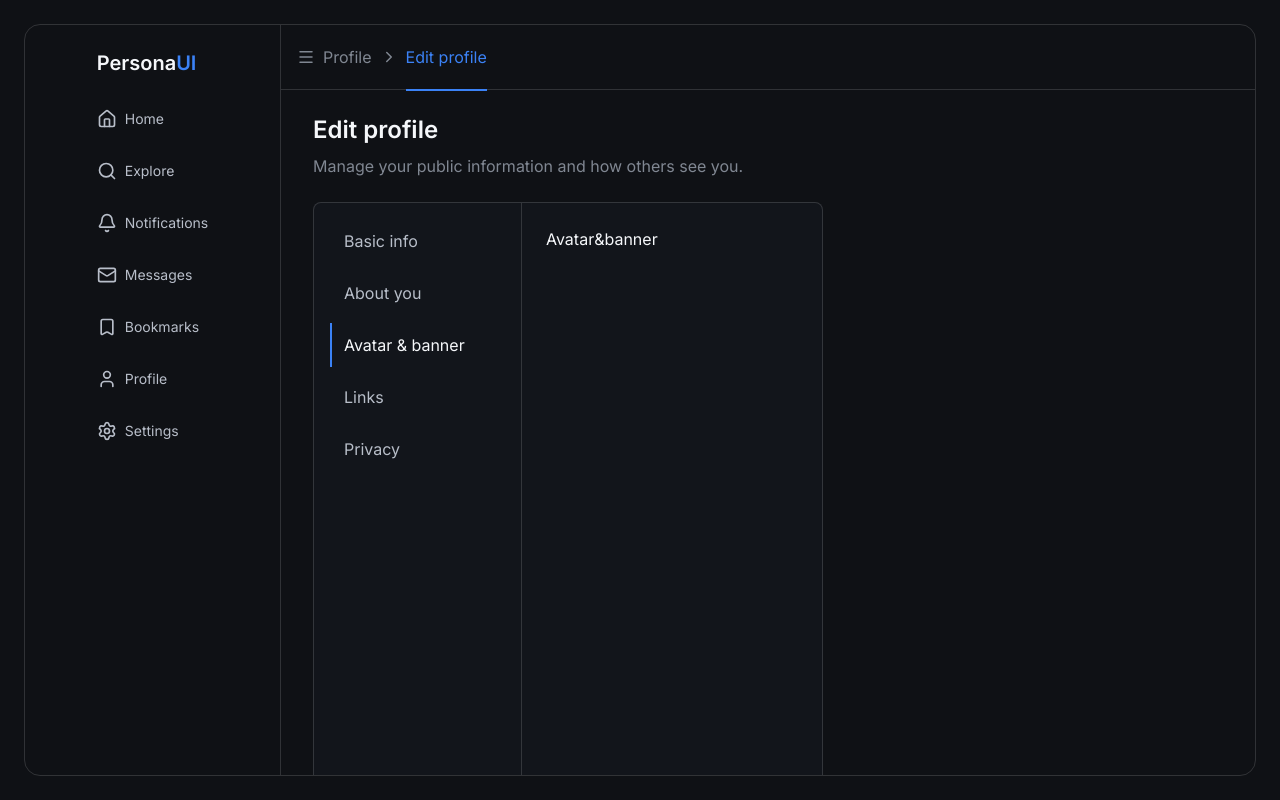
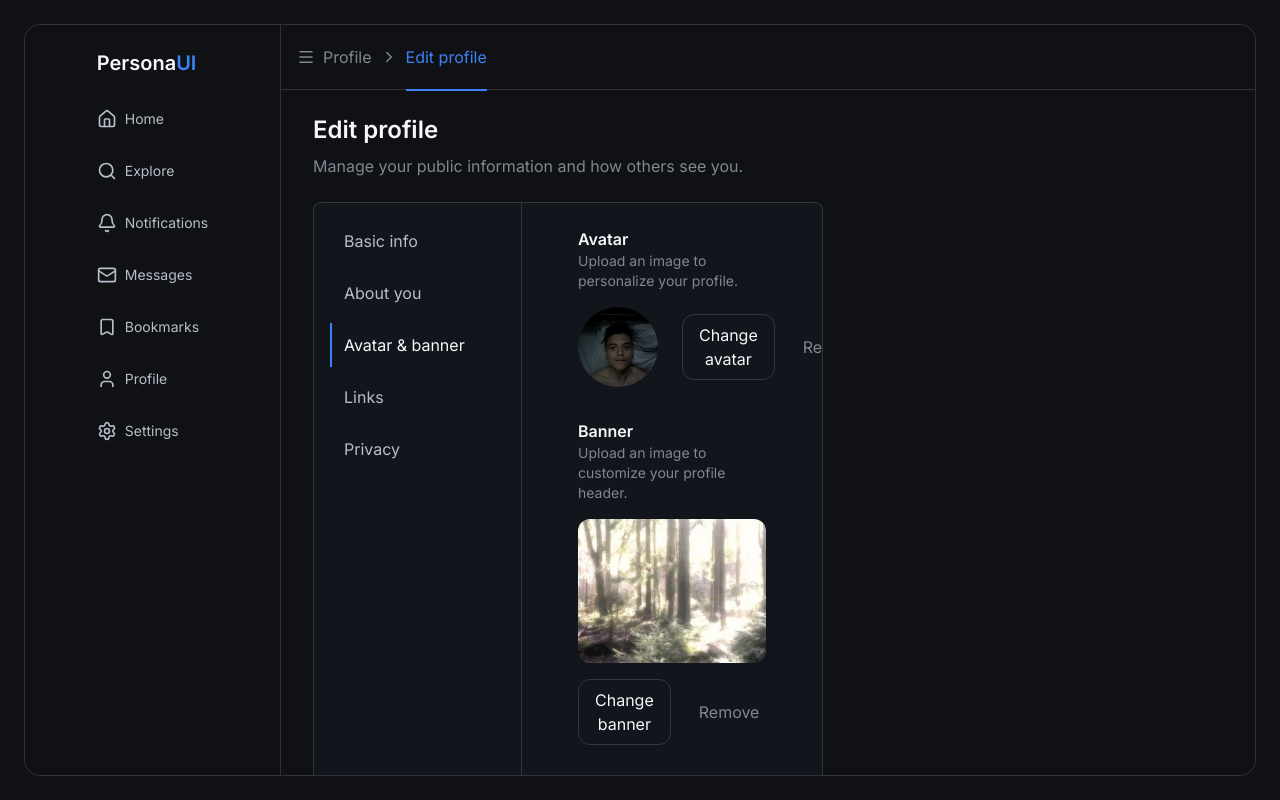
Before and after one commit to holydynamited/Personaui, a React (Vite) app: page /profile/edit in a window 1280 px wide. Both pictures are taken after a click on the button "Avatar & banner". Built offline with nearby package versions, Linux system fonts and the light colour scheme.

Commit message:
feat: add reusable profile media components and editors

```diff
--- /dev/null
+++ b/src/components/media/ProfileAvatar.tsx
@@ -0,0 +1,36 @@
+
+
+type AvatarSize = "sm" | "md" | "lg" | "xl";
+
+type Props = {
+  src: string;
+  alt?: string;
+  size?: AvatarSize;
+  className?: string;
+};
+
+const sizes: Record<AvatarSize, string> = {
+  sm: "size-8",
+  md: "size-12",
+  lg: "size-20",
+  xl: "size-48",
+};
+
+export default function ProfileAvatar({
+  src,
+  alt = "Profile avatar",
+  size = "md",
+  className = "",
+}: Props) {
+  return (
+    <img
+      src={src}
+      alt={alt}
+      className={`
+        ${sizes[size]}
+        shrink-0 rounded-full object-cover
+        ${className}
+      `}
+    />
+  );
+}
--- /dev/null
+++ b/src/components/media/ProfileBanner.tsx
@@ -0,0 +1,34 @@
+type BannerSize = "sm" | "md" | "lg";
+
+type Props = {
+  src: string;
+  alt?: string;
+  size?: BannerSize;
+  className?: string;
+};
+
+const sizes: Record<BannerSize, string> = {
+  sm: "h-24",
+  md: "h-36",
+  lg: "h-48",
+};
+
+export default function ProfileBanner({
+  src,
+  alt = "Profile banner",
+  size = "lg",
+  className = "",
+}: Props) {
+  return (
+    <img
+      src={src}
+      alt={alt}
+      className={`
+        w-full
+        ${sizes[size]}
+        object-cover
+        ${className}
+      `}
+    />
+  );
+}
--- /dev/null
+++ b/src/features/profile/components/edit-profile/media/AvatarEditor.tsx
@@ -0,0 +1,52 @@
+import Avatar from "@/components/media/ProfileAvatar";
+
+type Props = {
+  avatarSrc: string;
+};
+
+export default function AvatarEditor({ avatarSrc }: Props) {
+  return (
+    <div className="flex w-full flex-col gap-4">
+      <div>
+        <p className="text-body font-semibold text-primary">Avatar</p>
+        <p className="text-small text-muted">
+          Upload an image to personalize your profile.
+        </p>
+      </div>
+
+      <div className="flex items-center gap-6">
+        <Avatar src={avatarSrc} size="lg" />
+
+        <div className="flex gap-3">
+          <button
+            type="button"
+            className="
+              rounded-md
+              border border-border-strong
+              px-4 py-2
+              text-small text-primary
+              transition-colors
+              hover:bg-sidebar-hover
+            "
+          >
+            Change avatar
+          </button>
+
+          <button
+            type="button"
+            className="
+              rounded-md
+              px-4 py-2
+              text-small text-muted
+              transition-colors
+              hover:bg-sidebar-hover
+              hover:text-primary
+            "
+          >
+            Remove
+          </button>
+        </div>
+      </div>
+    </div>
+  );
+}
--- /dev/null
+++ b/src/features/profile/components/edit-profile/media/BannerEditor.tsx
@@ -0,0 +1,56 @@
+import Banner from "@/components/media/ProfileBanner";
+
+type Props = {
+  bannerSrc: string;
+};
+
+export default function BannerEditor({ bannerSrc }: Props) {
+  return (
+    <div className="flex w-full flex-col gap-4">
+      <div>
+        <p className="text-body font-semibold text-primary">Banner</p>
+        <p className="text-small text-muted">
+          Upload an image to customize your profile header.
+        </p>
+      </div>
+
+      <div className="flex flex-col gap-4">
+        <Banner
+          src={bannerSrc}
+          size="md"
+          className="rounded-md"
+        />
+
+        <div className="flex gap-3">
+          <button
+            type="button"
+            className="
+              rounded-md
+              border border-border-strong
+              px-4 py-2
+              text-small text-primary
+              transition-colors
+              hover:bg-sidebar-hover
+            "
+          >
+            Change banner
+          </button>
+
+          <button
+            type="button"
+            className="
+              rounded-md
+              px-4 py-2
+              text-small text-muted
+              transition-colors
+              hover:bg-sidebar-hover
+              hover:text-primary
+            "
+          >
+            Remove
+          </button>
+        </div>
+      </div>
+    </div>
+  );
+}
--- a/src/features/profile/components/edit-profile/pages/AvatarBanner.tsx
+++ b/src/features/profile/components/edit-profile/pages/AvatarBanner.tsx
@@ -1,10 +1,19 @@
-export default function AvatarBanner(){
+import AvatarEditor from "../media/AvatarEditor";
+import BannerEditor from "../media/BannerEditor";
 
-    return(
-        <div>
-            <p>
-                Avatar&banner
-            </p>
-        </div>
-    )
+type Props = {
+  avatarSrc: string;
+  bannerSrc: string;
+};
+
+export default function AvatarBanner({
+  avatarSrc,
+  bannerSrc,
+}: Props) {
+  return (
+    <div className="w-full min-w-0 space-y-8 px-8">
+      <AvatarEditor avatarSrc={avatarSrc} />
+      <BannerEditor bannerSrc={bannerSrc} />
+    </div>
+  );
 }
--- a/src/features/profile/views/EditProfileView.tsx
+++ b/src/features/profile/views/EditProfileView.tsx
@@ -7,6 +7,8 @@ import BasicInfo from "../components/edit-profile/pages/BasicInfo"
 import Links from "../components/edit-profile/pages/Links"
 import Privacy from "../components/edit-profile/pages/Privacy"
 import { type tab }from '@/features/profile/types/edit-profile/editProfileTab'
+
+import { USER_MOCK } from "../types/user/usermock"
 
 import {useState } from 'react'
 
@@ -18,7 +20,7 @@ import {useState } from 'react'
 
         setEditTab(t);
     }
-
+     const{avatar,banner}  = USER_MOCK;
  return(
     <div className="w-full min-w-0 space-y-6  ">
 
@@ -31,7 +33,7 @@ import {useState } from 'react'
     ) : editTab === "about" ? (
         <AboutYou />
     ) : editTab === "media" ? (
-        <AvatarBanner />
+        <AvatarBanner avatarSrc={avatar} bannerSrc={banner}/>
     ) : editTab === "links" ? (
         <Links />
     ) : editTab==="privacy"?(
```
